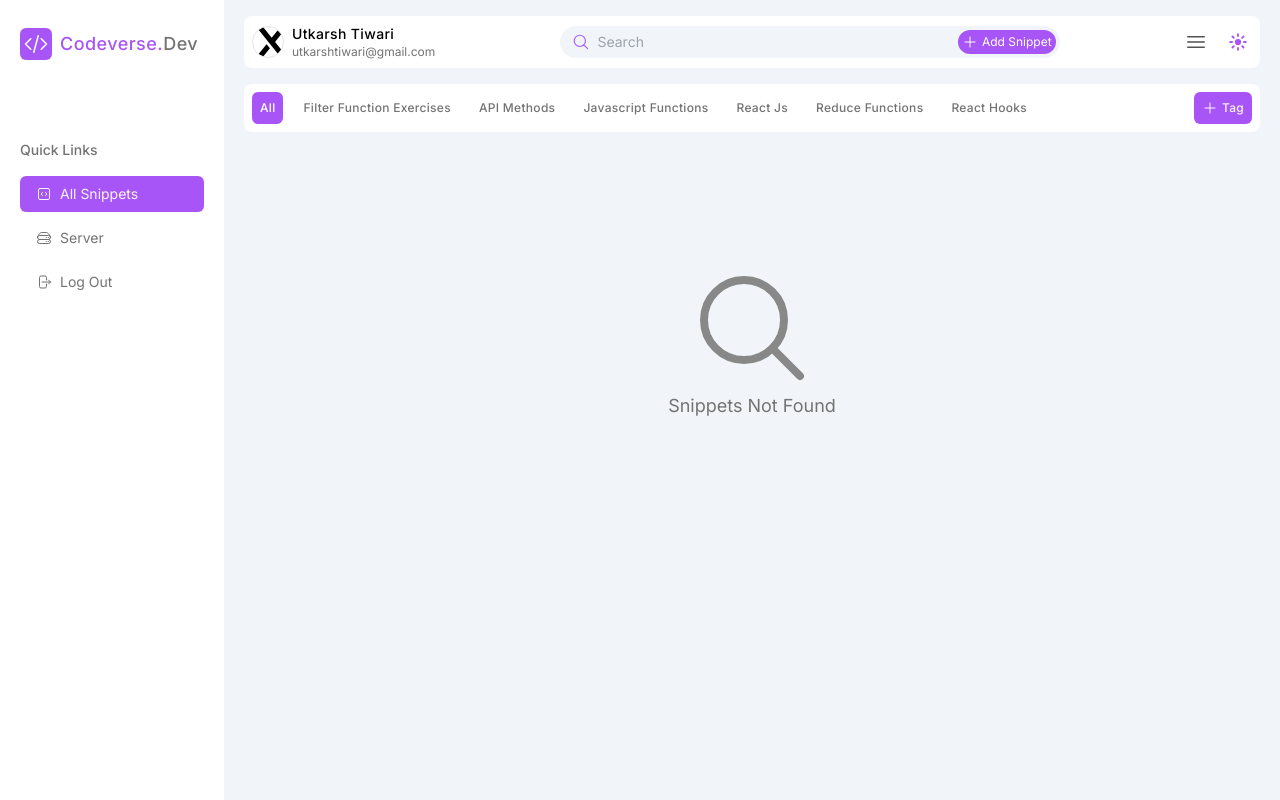
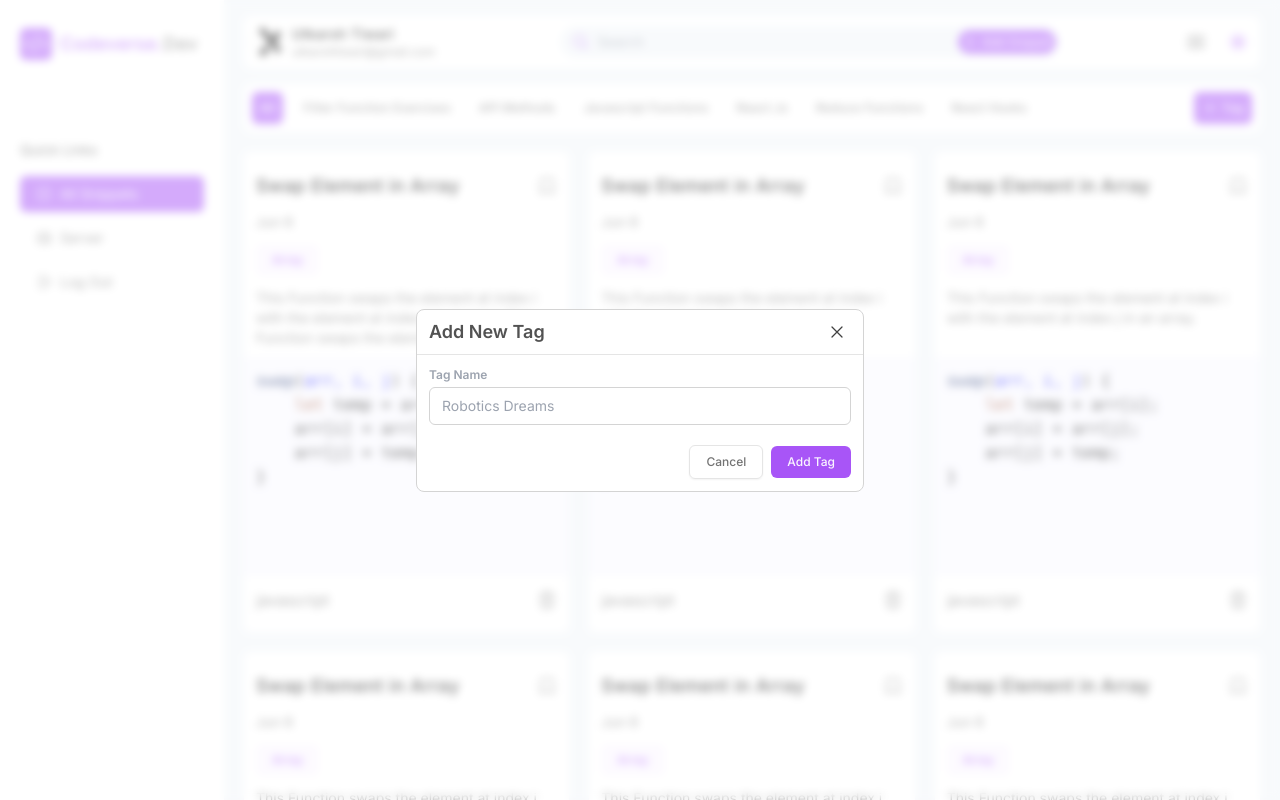
Before and after one commit to devutkarsh7565/code-verse-dev, a Next.js app: page /all-code-snippets in a window 1280 px wide. Both pictures are taken after a click on the button "Tag". Shown: the top 800 px of the page. Built offline with nearby package versions, Linux system fonts and the light colour scheme.

Commit message:
add tag model with best practices

```diff
--- a/src/app/(main)/(router)/(snippet)/all-code-snippets/page.tsx
+++ b/src/app/(main)/(router)/(snippet)/all-code-snippets/page.tsx
@@ -42,8 +42,8 @@ const AllCodeSnippet = () => {
 
         <button type="submit">submit!</button>
       </form> */}
-      {/* <SnippetSection /> */}
-      <SnippetNotFound />
+      <SnippetSection />
+      {/* <SnippetNotFound /> */}
     </div>
   );
 };
--- a/src/app/components/FormComponents/FieldComponents/Input.tsx
+++ b/src/app/components/FormComponents/FieldComponents/Input.tsx
@@ -17,8 +17,11 @@ export type Props = {
 const Input = (props: Props) => {
   const { label, name, placeholder, type, register, error, ...rest } = props;
   return (
-    <div className="flex flex-col justify-start items-start gap-1">
-      <label htmlFor="firstName" className="text-sm text-gray-400">
+    <div className="flex flex-col justify-start items-start gap-1 w-full">
+      <label
+        htmlFor="firstName"
+        className="text-xs text-gray-400 font-semibold"
+      >
         {label}
       </label>
 
@@ -28,7 +31,7 @@ const Input = (props: Props) => {
         {...register(name)}
         {...rest}
         placeholder={placeholder}
-        className="border-2 bg-transparent border-slate-500/20 rounded-lg mobileMd:py-2 py-1 text-lg mobileLg:text-xl font-normal px-2 w-[17rem] mobileMd:w-[350px] outline-none "
+        className="border bg-transparent border-neutral-300 focus:border-neutral-200 rounded-md  py-2 text-sm font-normal px-3 w-full outline-none "
       />
       {error && <p className="text-red-500 text-sm">{error?.message}</p>}
     </div>
--- a/src/app/components/FormComponents/FormControl.tsx
+++ b/src/app/components/FormComponents/FormControl.tsx
@@ -6,7 +6,14 @@ import TextArea from "./FieldComponents/TextArea";
 import SelectInput from "./FieldComponents/Select";
 
 type Props = {
-  control: string;
+  control:
+    | "input"
+    | "select"
+    | "textarea"
+    | "radio"
+    | "file"
+    | "checkbox"
+    | "date";
   label: string;
   name: string;
   type?: string;
--- /dev/null
+++ b/src/app/components/Modals/TagModel.tsx
@@ -0,0 +1,112 @@
+"use client";
+import { Button, Dialog, DialogPanel, DialogTitle } from "@headlessui/react";
+import React from "react";
+import { MagnifyingGlassIcon, XMarkIcon } from "@heroicons/react/24/outline";
+import { useParams, useRouter } from "next/navigation";
+import { SubmitHandler, useForm } from "react-hook-form";
+import { ITagModalSchema, tagModalSchema } from "@/schemas/modalSchemas";
+import { zodResolver } from "@hookform/resolvers/zod";
+import FormControl from "../FormComponents/FormControl";
+
+interface ITagModal {
+  isOpen: boolean;
+  close: () => void;
+}
+
+const TagModal = ({ isOpen, close }: ITagModal) => {
+  const params = useParams();
+  const router = useRouter();
+
+  const {
+    register,
+    handleSubmit,
+    setValue,
+    formState: { errors },
+  } = useForm<ITagModalSchema>({ resolver: zodResolver(tagModalSchema) });
+
+  const onSubmit: SubmitHandler<ITagModalSchema> = (data) => {
+    console.log(data, "data");
+  };
+
+  const clearFormValues: SubmitHandler<ITagModalSchema> = () => {
+    router.refresh();
+    setValue("name", "");
+  };
+
+  return (
+    <>
+      <div
+        className={`${
+          isOpen ? "block" : "hidden"
+        } fixed top-0 bottom-0 right-0 left-0 bg-white dark:bg-opacity-50 bg-opacity-50 dark:bg-neutral-900 z-[200] backdrop-blur-sm `}
+      >
+        <Dialog
+          open={isOpen}
+          as="div"
+          className="relative z-[201] focus:outline-none "
+          onClose={close}
+        >
+          <div className="fixed inset-0 z-10 w-screen overflow-y-auto">
+            <div className="flex min-h-full items-center justify-center p-4">
+              <DialogPanel
+                transition
+                className="w-full max-w-md rounded-lg border border-neutral-300 dark:border-neutral-800 dark:text-white text-neutral-900 dark:bg-neutral-900 bg-white  backdrop-blur-2xl duration-300 ease-out data-[closed]:transform-[scale(95%)] data-[closed]:opacity-0"
+              >
+                <DialogTitle
+                  as="h3"
+                  className="text-base/7 flex items-center justify-between font-medium dark:text-white px-3 py-2 border-b dark:border-neutral-800 border-neutral-200"
+                >
+                  <h3 className="text-lg font-semibold text-neutral-600 ">
+                    Add New Tag
+                  </h3>
+                  <Button
+                    className={
+                      "dark:text-neutral-400 text-neutral-700 p-1 hover:bg-neutral-100 duration-300 dark:hover:bg-neutral-800 rounded-md"
+                    }
+                    onClick={close}
+                  >
+                    <XMarkIcon className="w-5 h-5" />
+                  </Button>
+                </DialogTitle>
+                <div className="flex flex-col gap-1 p-3 dark:text-white text-neutral-900">
+                  <form
+                    className="flex flex-col gap-5 w-full"
+                    action=""
+                    onSubmit={handleSubmit(onSubmit)}
+                  >
+                    <FormControl
+                      control="input"
+                      label="Tag Name"
+                      placeholder="Robotics Dreams"
+                      error={errors?.name}
+                      register={register}
+                      name="name"
+                      type="text"
+                    />
+                    <div className="flex justify-end gap-2 items-center w-full">
+                      <button
+                        onClick={clearFormValues}
+                        type="button"
+                        className="px-4 py-2 text-xs text-neutral-500 font-medium bg-transparent rounded-md border border-neutral-200 shadow-sm"
+                      >
+                        Cancel
+                      </button>
+                      <button
+                        type="submit"
+                        className="px-4 py-2 text-xs text-purple-50 font-medium bg-purple-500 rounded-md"
+                      >
+                        Add Tag
+                      </button>
+                    </div>
+                  </form>
+                </div>
+              </DialogPanel>
+            </div>
+          </div>
+        </Dialog>
+      </div>
+    </>
+  );
+};
+
+export default TagModal;
--- /dev/null
+++ b/src/app/components/Modals/TagSearchModel.tsx
@@ -0,0 +1,66 @@
+"use client";
+import { Button, Dialog, DialogPanel, DialogTitle } from "@headlessui/react";
+import React from "react";
+import { MagnifyingGlassIcon, XMarkIcon } from "@heroicons/react/24/outline";
+import { useParams, useRouter } from "next/navigation";
+
+interface ITagModal {
+  isOpen: boolean;
+  close: () => void;
+}
+
+const TagSearchModal = ({ isOpen, close }: ITagModal) => {
+  const params = useParams();
+  const router = useRouter();
+
+  return (
+    <>
+      <div
+        className={`${
+          isOpen ? "block" : "hidden"
+        } fixed top-0 bottom-0 right-0 left-0 bg-white dark:bg-opacity-50 bg-opacity-50 dark:bg-neutral-900 z-[200] backdrop-blur-sm `}
+      >
+        <Dialog
+          open={isOpen}
+          as="div"
+          className="relative z-[201] focus:outline-none "
+          onClose={close}
+        >
+          <div className="fixed inset-0 z-10 w-screen overflow-y-auto">
+            <div className="flex min-h-full items-center justify-center p-4">
+              <DialogPanel
+                transition
+                className="w-full max-w-md rounded-lg border border-neutral-300 dark:border-neutral-800 dark:text-white text-neutral-900 dark:bg-neutral-900 bg-white  backdrop-blur-2xl duration-300 ease-out data-[closed]:transform-[scale(95%)] data-[closed]:opacity-0"
+              >
+                <DialogTitle
+                  as="h3"
+                  className="text-base/7 flex items-center justify-between font-medium dark:text-white px-3 py-2 border-b dark:border-neutral-800 border-neutral-200"
+                >
+                  <div className="flex items-center dark:text-neutral-400 text-neutral-700">
+                    <MagnifyingGlassIcon className="w-5 h-5 " />
+                    <input
+                      className="bg-transparent outline-none border-none focus:ring-0 placeholder:text-sm placeholder:font-normal"
+                      type="text"
+                      placeholder="Search for members or channels"
+                    />
+                  </div>
+                  <Button
+                    className={
+                      "dark:text-neutral-400 text-neutral-700 p-1 hover:bg-neutral-100 duration-300 dark:hover:bg-neutral-800 rounded-md"
+                    }
+                    onClick={close}
+                  >
+                    <XMarkIcon className="w-5 h-5" />
+                  </Button>
+                </DialogTitle>
+                <div className="flex flex-col gap-1 p-3 dark:text-white text-neutral-900"></div>
+              </DialogPanel>
+            </div>
+          </div>
+        </Dialog>
+      </div>
+    </>
+  );
+};
+
+export default TagSearchModal;
--- a/src/app/components/Snippet/SnippetNavbar/TagSection.tsx
+++ b/src/app/components/Snippet/SnippetNavbar/TagSection.tsx
@@ -1,8 +1,16 @@
 "use client";
+import { tagModalClose, tagModalOpen } from "@/redux/features/allModal";
+import { RootState } from "@/redux/store";
 import { PlusIcon } from "@heroicons/react/24/outline";
 import React, { useState } from "react";
+import { useDispatch, useSelector } from "react-redux";
+import TagModal from "../../Modals/TagModel";
 
 const TagSection = () => {
+  const dispatch = useDispatch();
+  const tagModalState = useSelector(
+    (state: RootState) => state.allModal.tagModal
+  );
   const [selectedTag, setSelectedTag] = useState<string>("All");
   const tagArray = [
     {
@@ -34,6 +42,10 @@ const TagSection = () => {
       name: "React Hooks",
     },
   ];
+
+  const onClose = () => {
+    dispatch(tagModalClose());
+  };
   return (
     <>
       <div className="flex items-center p-2 bg-white rounded-lg justify-between w-full">
@@ -52,11 +64,15 @@ const TagSection = () => {
             </button>
           ))}
         </div>
-        <button className="p-2 rounded-md bg-purple-500 duration-300 hover:text-white hover:bg-purple-600 text-purple-50 flex items-center gap-1 text-xs">
+        <button
+          onClick={() => dispatch(tagModalOpen())}
+          className="p-2 rounded-md bg-purple-500 duration-300 hover:text-white hover:bg-purple-600 text-purple-50 flex items-center gap-1 text-xs"
+        >
           <PlusIcon className="w-4 cursor-pointer h-4 " />
           <p className="text-xs  font-medium tracking-wide">Tag</p>
         </button>
       </div>
+      <TagModal isOpen={tagModalState} close={onClose} />
     </>
   );
 };
--- /dev/null
+++ b/src/hooks/useDispatchAndSelector.ts
@@ -0,0 +1,5 @@
+import { TypedUseSelectorHook, useDispatch, useSelector } from "react-redux";
+import type { RootState, AppDispatch } from "../redux/store";
+
+export const useAppDispatch = () => useDispatch<AppDispatch>();
+export const useAppSelector: TypedUseSelectorHook<RootState> = useSelector;
--- /dev/null
+++ b/src/redux/features/allModal.ts
@@ -0,0 +1,29 @@
+import { createSlice } from "@reduxjs/toolkit";
+import type { PayloadAction } from "@reduxjs/toolkit";
+
+export interface CounterState {
+  tagModal: boolean;
+}
+
+const initialState: CounterState = {
+  tagModal: false,
+};
+
+export const allModalSlice = createSlice({
+  name: "allModal",
+  initialState,
+  reducers: {
+    tagModalOpen: (state) => {
+      state.tagModal = true;
+    },
+
+    tagModalClose: (state) => {
+      state.tagModal = false;
+    },
+  },
+});
+
+// Action creators are generated for each case reducer function
+export const { tagModalOpen, tagModalClose } = allModalSlice.actions;
+
+export default allModalSlice.reducer;
--- a/src/redux/store.ts
+++ b/src/redux/store.ts
@@ -1,9 +1,11 @@
 import { configureStore } from "@reduxjs/toolkit";
 import counterReducer from "@/redux/features/demo";
+import allModalReducer from "@/redux/features/allModal";
 
 export const store = configureStore({
   reducer: {
     counter: counterReducer,
+    allModal: allModalReducer,
   },
 });
 
--- /dev/null
+++ b/src/schemas/modalSchemas.ts
@@ -0,0 +1,11 @@
+import { z } from "zod";
+export const tagModalSchema = z
+  .object({
+    name: z
+      .string()
+      .min(3, "Name must be at least 3 characters")
+      .max(10, "Name must be at most 10 characters"),
+  })
+  .required();
+
+export type ITagModalSchema = z.infer<typeof tagModalSchema>;
```
